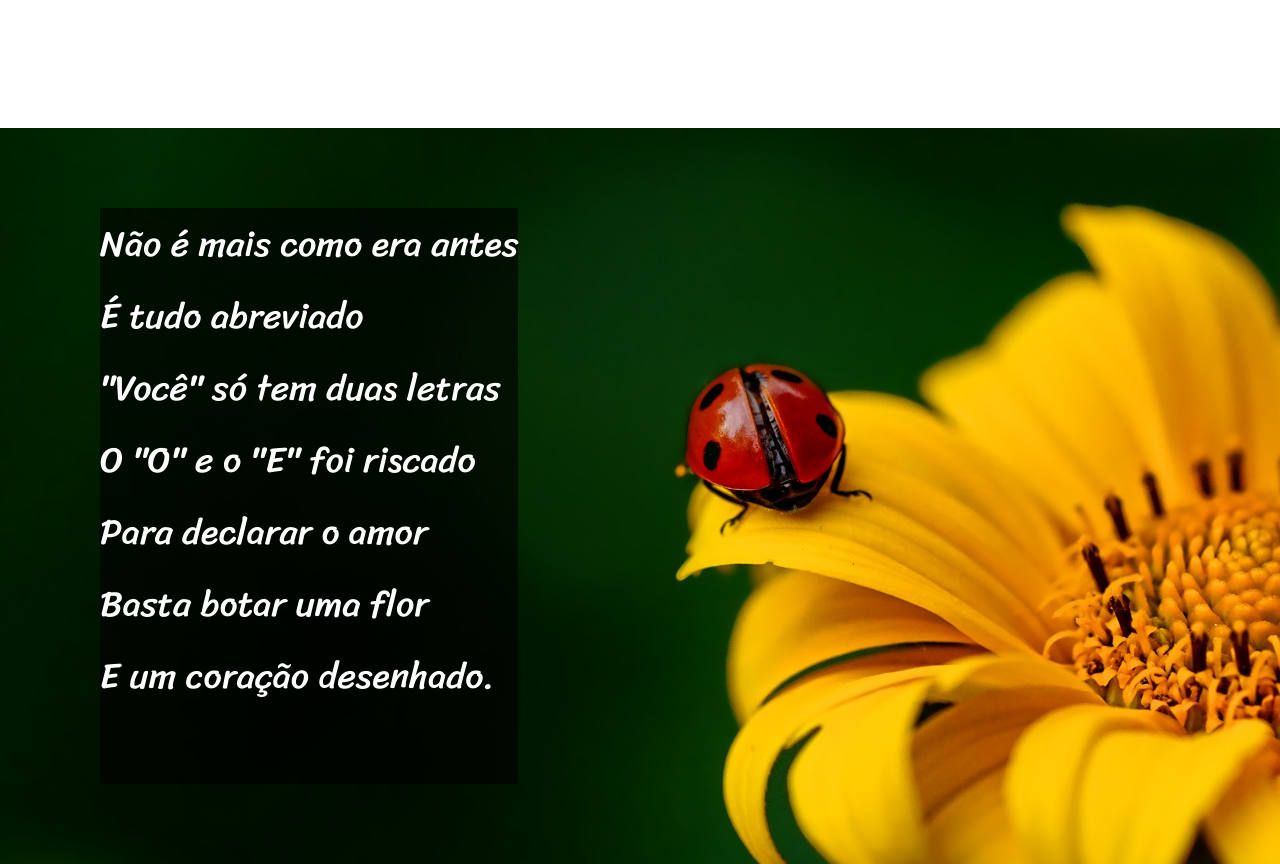
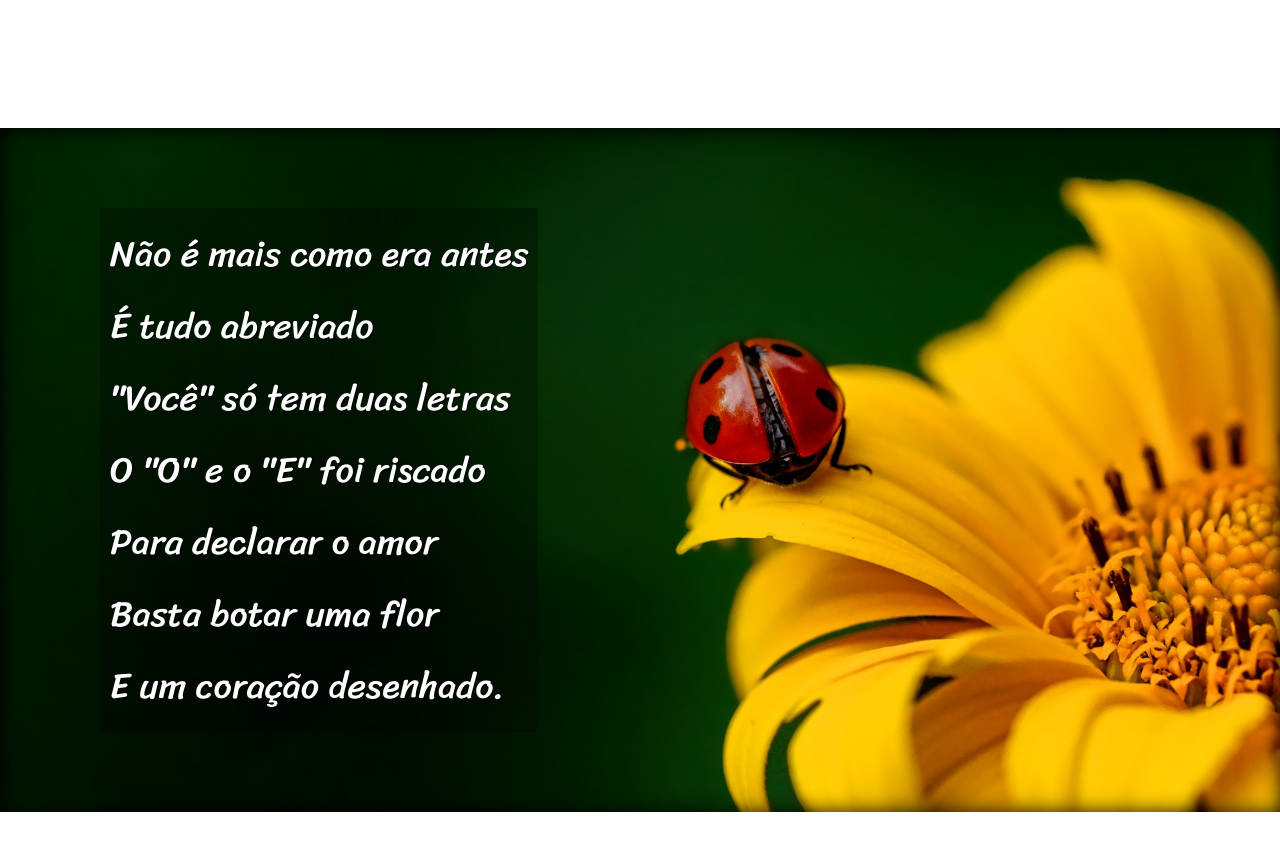
Before and after one commit to EnzoRedede/html-css, a plain HTML site: page desafios/d012/index.html in a window 1280 px wide. Shown: the part 820-1684 px from the top of the page. Drawn offline with Linux system fonts and the light colour scheme.

Commit message:
Efeito parallax

```diff
--- a/desafios/d012/estilo/style.css
+++ b/desafios/d012/estilo/style.css
@@ -50,6 +50,10 @@ a:hover {
     text-decoration: underline;
 }
 
+p {
+    text-shadow: 1px 1px 0px black;
+}
+
 section {
     padding-top: 10vh;
     padding-bottom: 10vh;
@@ -71,25 +75,27 @@ section.normal {
 section.imagem {
     background-color: white;
     color: black;
+    box-shadow: inset 1px 1px 20px 0px;
+    background-size: cover;
+    background-attachment: fixed;
 }
 
 section.imagem > p {
     display: inline-block;
-    background-color: rgba(0, 0, 0, 0.623);
+    background-color: rgba(0, 0, 0, 0.281);
     color: white;
+    padding: 10px;
 }
 
 section#img01 {
     background-image: url(../imagens/background001.jpg);
     background-repeat: no-repeat;
-    background-size: cover;
     background-position: right center;
 }
 
 section#img02 {
     background-image: url(../imagens/background002.jpg);
     background-repeat: no-repeat;
-    background-size: cover;
     background-position: right center;
 }
 
@@ -98,3 +104,7 @@ footer {
     color: white;
     text-align: center;
 }
+
+footer > p {
+    padding: 10px;
+}
```
